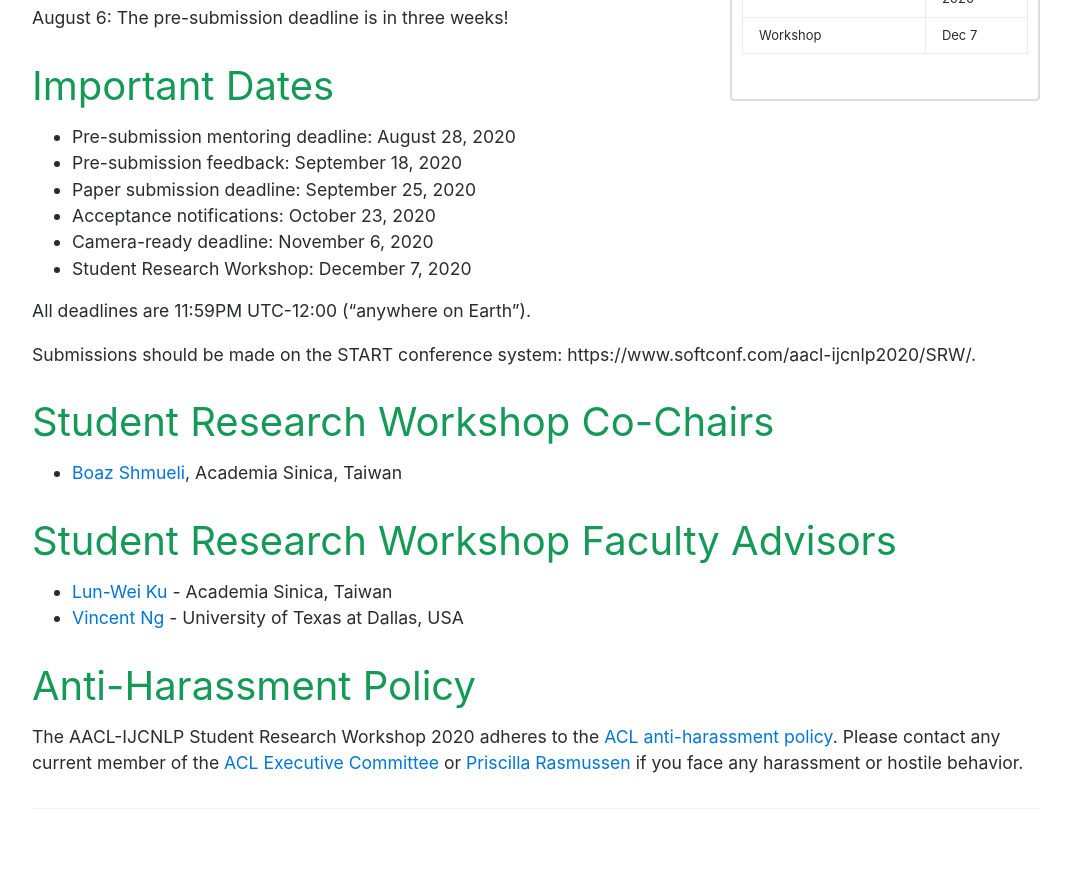
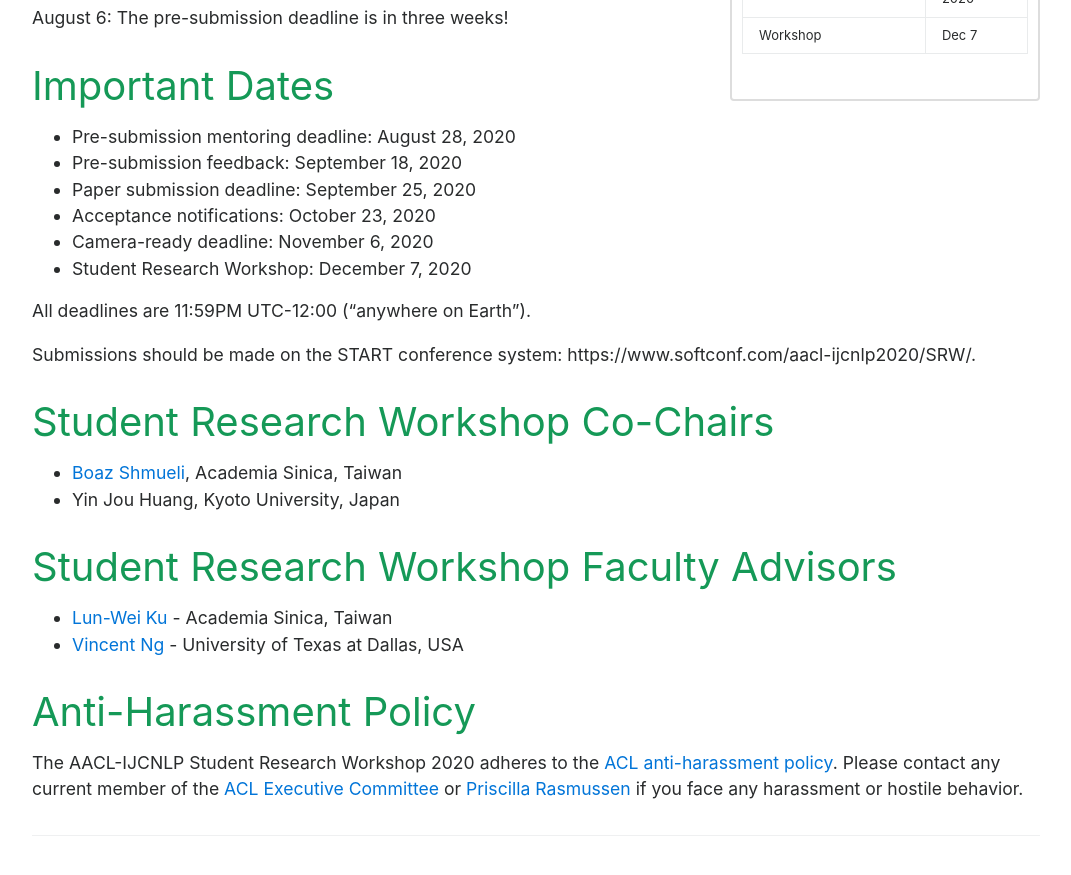
Before and after one commit to aacl2023-srw/aacl2023-srw.github.io, a Jekyll site: the page built from index.md, in a window 1280 px wide and 900 px high, scrolled down 747 px. Shown: the top 875 px of the window, without its empty margins (104-1175 px from the left). Built offline with Jekyll 4.4.1, drawn with Linux system fonts in a browser that asks for light colours.

Commit message:
Update index.md

```diff
--- a/index.md
+++ b/index.md
@@ -35,6 +35,7 @@ Submissions should be made on the START conference system: https://www.softconf.
 # Student Research Workshop Co-Chairs
 
 - [Boaz Shmueli](https://towardsdatascience.com/@shmueli), Academia Sinica, Taiwan
+- Yin Jou Huang, Kyoto University, Japan
 
 # Student Research Workshop Faculty Advisors
 
```
